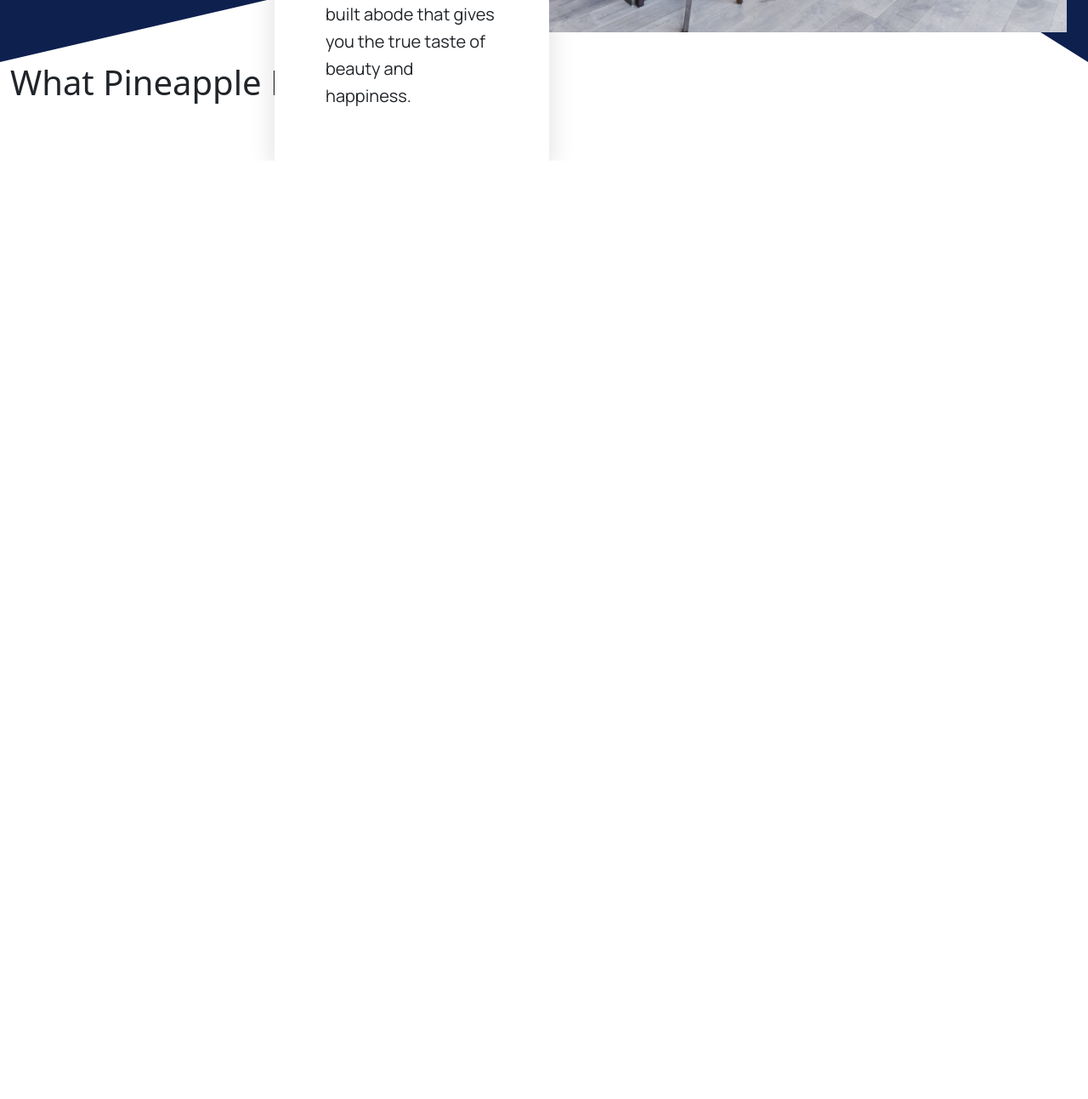
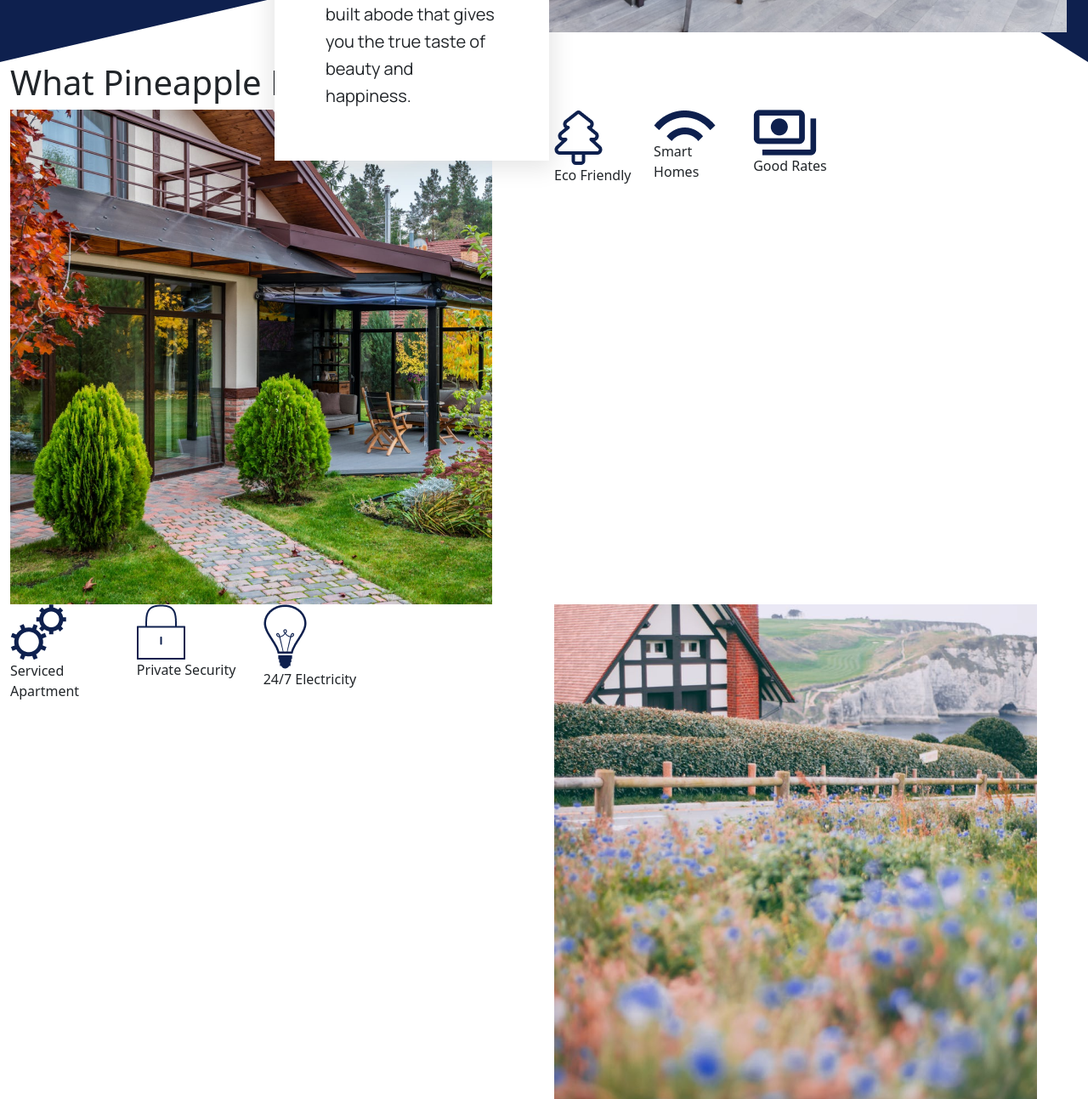
Before and after one commit to sqwash1603/Pineapple-Island, a plain HTML site: page Pinapple-Island/index.html in a window 1280 px wide. Shown: the part 2658-3951 px from the top of the page at 85% size. Before the commit the page ends 2847 px from the top, so only its background shows below. Drawn offline with nearby package versions, Linux system fonts and the light colour scheme.

Commit message:
Add files via upload

```diff
--- a/Pinapple-Island/index.html
+++ b/Pinapple-Island/index.html
@@ -157,6 +157,48 @@
       <div class="row">
         <div class="col-12 d-flex">
           <h1 class="offer-title">What Pineapple Land Offers</h1>
+        </div>
+      </div>
+      <div class="row">
+        <div class="col-6 d-flex offer-img">
+          <img src="assets/Rectangle 7.png" alt="" />
+        </div>
+        <div class="col-6 d-flex position-relative">
+          <div class="row">
+            <div class="col-4 offer-vectors">
+              <img src="assets/Vector.png" alt="" />
+              <p class="text">Eco Friendly</p>
+            </div>
+            <div class="col-4">
+              <img src="assets/Vector (1).png" alt="" />
+              <p class="text">Smart Homes</p>
+            </div>
+            <div class="col-4">
+              <img src="assets/Vector (2).png" alt="" />
+              <p class="text">Good Rates</p>
+            </div>
+          </div>
+        </div>
+      </div>
+      <div class="row">
+        <div class="col-6 d-flex position-relative">
+          <div class="row">
+            <div class="col-4 offer-vectors">
+              <img src="assets/Vector (3).png" alt="" />
+              <p class="text">Serviced Apartment</p>
+            </div>
+            <div class="col-4">
+              <img src="assets/Vector (4).png" alt="" />
+              <p class="text">Private Security</p>
+            </div>
+            <div class="col-4">
+              <img src="assets/Vector (5).png" alt="" />
+              <p class="text">24/7 Electricity</p>
+            </div>
+          </div>
+        </div>
+        <div class="col-6 d-flex offer-img">
+          <img src="assets/Rectangle 20.png" alt="" />
         </div>
       </div>
     </div>
```
